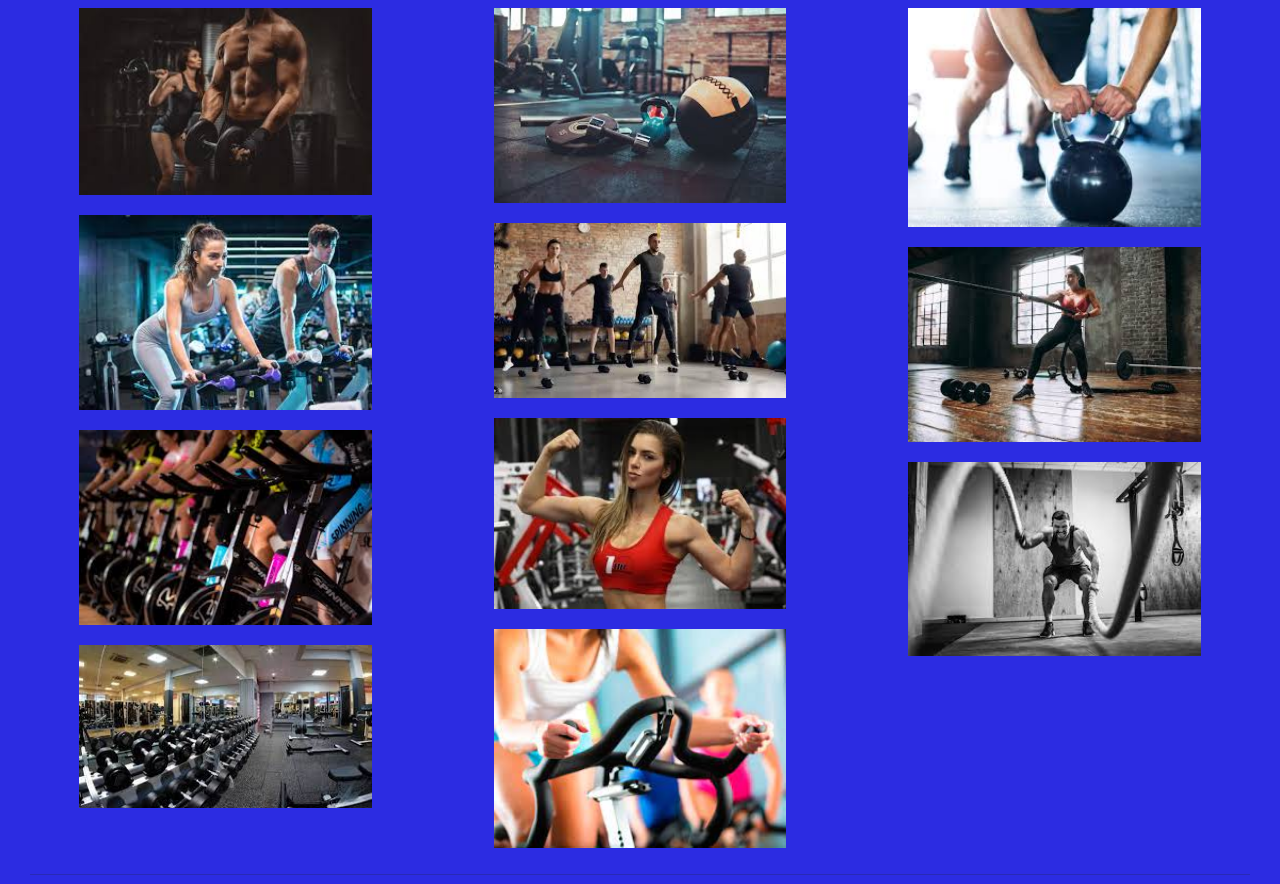
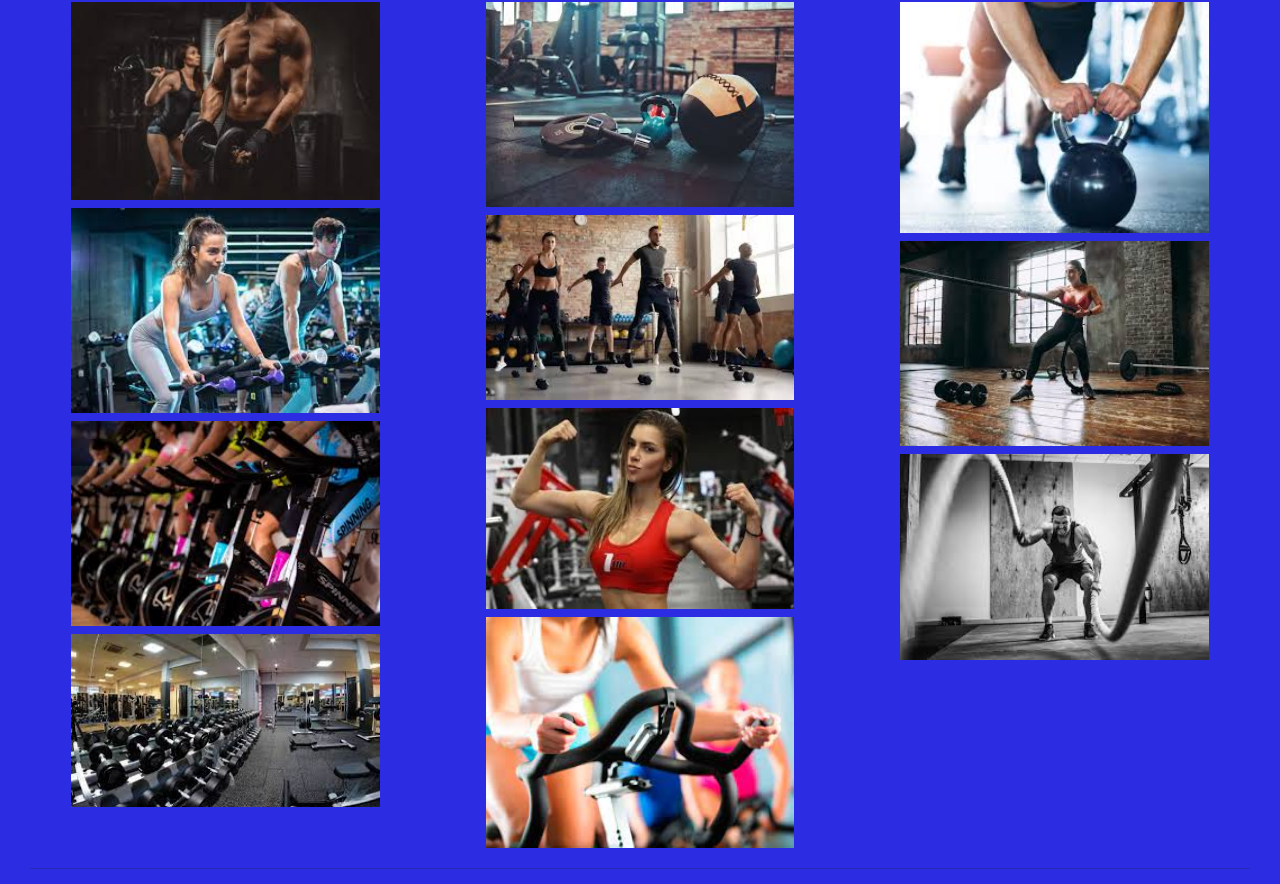
Before and after one commit to tablada84/sweatgym, a website: page paginas/imagenes.html in a window 1280 px wide. Shown: the part 612-1496 px from the top of the page. Drawn offline with nearby package versions, Linux system fonts and the light colour scheme.

Commit message:
modificaciones

```diff
--- a/paginas/imagenes.html
+++ b/paginas/imagenes.html
@@ -66,21 +66,21 @@
 
                 <div class="col-xs-12 col-sm-12 col-md-4">
 
-                    <img class="pic" src="../multimedia/foto 6.jpg" alt="" style="padding: 10px; width: 80%;">
-                    <img class="pic" src="../multimedia/foto 15.jpg" alt="" style="padding: 10px; width: 80%;">
-                    <img class="pic" src="../multimedia/foto 17.jpg" alt="" style="padding: 10px; width: 80%;">
-                    <img class="pic" src="../multimedia/foto 30.jpg" alt="" style="padding: 10px; width: 80%;">
+                    <img class="pic" src="../multimedia/foto 6.jpg" alt="">
+                    <img class="pic" src="../multimedia/foto 15.jpg" alt="">
+                    <img class="pic" src="../multimedia/foto 17.jpg" alt="">
+                    <img class="pic" src="../multimedia/foto 30.jpg" alt="">
                 </div>
                 <div class="col-xs-12 col-sm-12 col-md-4">
-                    <img class="pic" src="../multimedia/foto 8.jpg" alt="" style="padding: 10px; width: 80%;">
-                    <img class="pic" src="../multimedia/foto 9.jpg" alt="" style="padding: 10px; width: 80%;">
-                    <img clas="pic" src="../multimedia/foto12.jpg" alt="" style="padding: 10px; width: 80%;">
-                    <img class="pic" src="../multimedia/foto16.jpg" alt="" style="padding: 10px; width: 80%;">
+                    <img class="pic" src="../multimedia/foto 8.jpg" alt="">
+                    <img class="pic" src="../multimedia/foto 9.jpg" alt="">
+                    <img class="pic" src="../multimedia/foto12.jpg" alt="">
+                    <img class="pic" src="../multimedia/foto16.jpg" alt="">
                 </div>
                 <div class="col-xs-12 col-sm-12 col-md-4">
-                    <img class="pic" src="../multimedia/foto5.jpg" alt="" style="padding: 10px; width: 80%;">
-                    <img class="pic" src="../multimedia/foto 14.jpg" alt="" style="padding: 10px; width: 80%;">
-                    <img class="pic" src="../multimedia/foto 7.jpg" alt="" style="padding: 10px; width: 80%;">
+                    <img class="pic" src="../multimedia/foto5.jpg" alt="">
+                    <img class="pic" src="../multimedia/foto 14.jpg" alt="">
+                    <img class="pic" src="../multimedia/foto 7.jpg" alt="">
                 </div>
             </div>
         </div>
--- a/scss/_galeria.scss
+++ b/scss/_galeria.scss
@@ -69,3 +69,7 @@
     justify-content: start;
   }
 }
+
+.card {
+  margin: 20px;
+}
--- a/scss/_imagenes.scss
+++ b/scss/_imagenes.scss
@@ -0,0 +1,9 @@
+.pic {
+  padding: 10px;
+  width: 80%;
+  height: auto;
+  justify-content: center;
+  border-color: black;
+  margin: 2px;
+  padding: 2px;
+}
--- a/scss/main.scss
+++ b/scss/main.scss
@@ -117,6 +117,11 @@ body {
 .flexbox-container > div {
   width: 25%;
   padding: 10px;
+}
+
+.flexbox-container > div > img {
+  width: 100%;
+  height: 100%;
 }
 .imagenes-flex {
   display: flex;
@@ -317,7 +322,7 @@ ul li {
   }
 
   /* sass galeria variables, important */
-  .house-flex {
+  .house-flex-x {
     display: flex;
     flex-direction: column;
     .actividades-flex {
@@ -334,7 +339,7 @@ ul li {
         position: relative;
         font-size: 16px;
         padding: top;
-        margin: 20px;
+        margin: 100px;
         text-align: center;
         background-color: rgb(238, 236, 248);
       }
```
Also changed, not shown: index.html (+3 -27 lines), paginas/galeria.html (+2 -2 lines), css/main.css, 1 other file.
